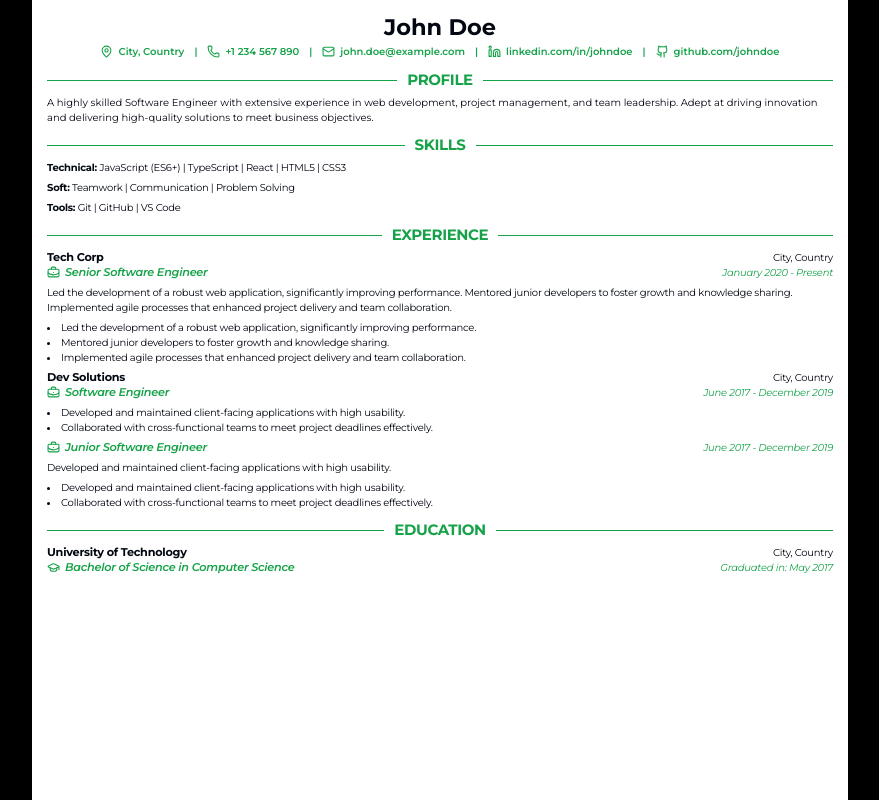
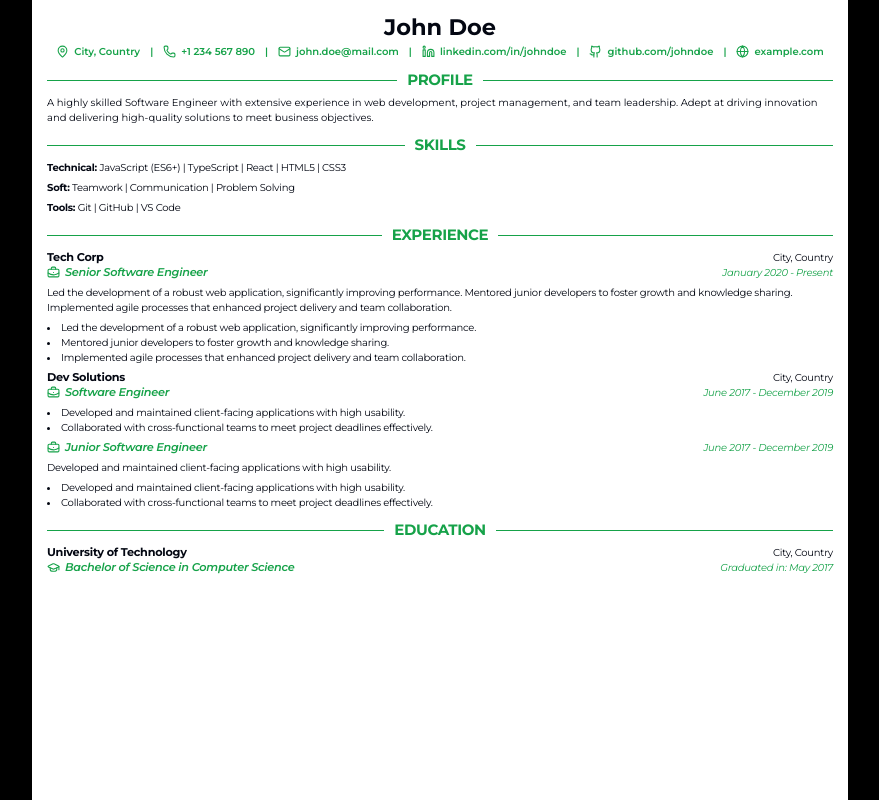
Before and after one commit to rubenpenap/cv-master, a React (Vite) app: page / in a window 1280 px wide. Shown: the top 800 px of the page, without its empty margins (200-1079 px from the left). Built offline with nearby package versions, Linux system fonts and the light colour scheme.

Commit message:
Update README, App component, and data structure to include optional fields for location, website, and experience details

```diff
--- a/src/App.tsx
+++ b/src/App.tsx
@@ -1,5 +1,5 @@
 import { Section, SectionTitle } from '@/components/ui/';
-import { Linkedin, MapPin, Mail, Phone, Github } from 'lucide-react';
+import { Linkedin, MapPin, Mail, Phone, Github, Globe } from 'lucide-react';
 import { data, language } from '@/data/data';
 import './App.css';
 
@@ -11,6 +11,7 @@ function App() {
 		email,
 		linkedin,
 		github,
+		website,
 		summary,
 		skills,
 		experience,
@@ -20,11 +21,15 @@ function App() {
 		<main className='w-[81.6rem] h-[105.462rem] mx-auto p-6 bg-white'>
 			<h1 className='text-4xl font-bold text-center mb-1'>{name}</h1>
 			<p className='text-lg font-semibold text-theme mb-4 flex items-center justify-center gap-4'>
-				<span className='flex items-center gap-2'>
-					<MapPin size={13} />
-					{location}
-				</span>
-				<span>|</span>
+				{location && (
+					<>
+						<span className='flex items-center gap-2'>
+							<MapPin size={13} />
+							{location}
+						</span>
+						<span>|</span>
+					</>
+				)}
 				<a
 					className='flex items-center gap-2'
 					href={`tel:${phone.trim()}`}
@@ -64,6 +69,19 @@ function App() {
 						</a>
 					</>
 				)}
+				{website && (
+					<>
+						<span>|</span>
+						<a
+							className='flex items-center gap-2'
+							href={`https://www.${website}`}
+							target='_blank'
+						>
+							<Globe size={13} />
+							{website}
+						</a>
+					</>
+				)}
 			</p>
 			<SectionTitle title={language ? 'PROFILE' : 'PERFIL'} />
 			<p className='text-base mb-4'>{summary}</p>
--- a/src/data/data.ts
+++ b/src/data/data.ts
@@ -1,11 +1,12 @@
 export type Data = {
 	cvLanguage: 'spanish' | 'english';
 	name: string;
-	location: string;
+	location?: string;
 	phone: string;
 	email: string;
 	linkedin: string;
 	github?: string;
+	website?: string;
 	summary: string;
 	experience: Item[];
 	education: Item[];
@@ -36,9 +37,10 @@ export const data: Data = {
 	name: 'John Doe',
 	location: 'City, Country',
 	phone: '+1 234 567 890',
-	email: 'john.doe@example.com',
+	email: 'john.doe@mail.com',
 	linkedin: 'johndoe',
 	github: 'johndoe',
+	website: 'example.com',
 	summary:
 		'A highly skilled Software Engineer with extensive experience in web development, project management, and team leadership. Adept at driving innovation and delivering high-quality solutions to meet business objectives.',
 	experience: [
```
Also changed, not shown: 1 other file (tests, documents, lock files or other folders).
